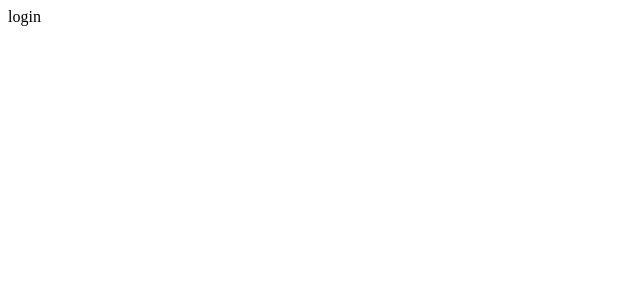
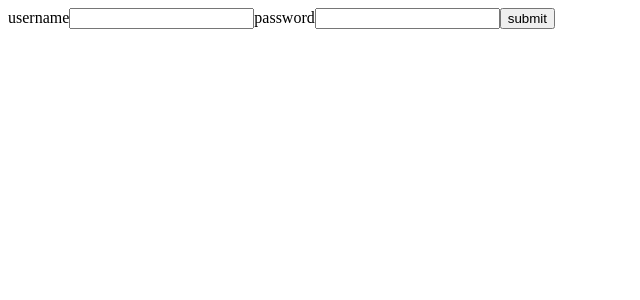
Before and after one commit to jairenriquezalva/Reserb_client, a React (Create React App) app: page / in a window 1280 px wide. Shown: the top 300 px of the page, without its empty margins (0-640 px from the left). Built offline with nearby package versions, Linux system fonts and the light colour scheme.

Commit message:
Add login, Update routes

```diff
--- a/src/App.js
+++ b/src/App.js
@@ -5,15 +5,18 @@ import {
   Route,
 } from 'react-router-dom';
 
+import routes from 'routes'
 import Home from 'Home';
 import Login from 'Login';
+import Signup from 'Signup';
 
 function App() {
   return (
     <Router>
       <Switch>
-        <Route path="/home"><Home/></Route>
-        <Route path="/"><Login/></Route>
+        <Route path={routes.home}><Home/></Route>
+        <Route path={routes.signup}><Signup/></Route>
+        <Route path={routes.login}><Login/></Route>
       </Switch>
     </Router>
   );
--- a/src/Login.js
+++ b/src/Login.js
@@ -1,7 +1,31 @@
 import React from 'react'
+import {useEffect} from 'react'
+
+import routes from 'routes'
 
 const Login = () => {
-    return <div>login</div>
+
+    const submit = (e)=>{
+        e.preventDefault();
+    }
+
+    useEffect(()=>{
+        let token = sessionStorage.getItem('jwt');
+        if(!token)
+            ;
+        else
+            window.location.href = routes.home
+    })
+
+    return (
+    <form onSubmit={submit}>
+        <label>username</label>
+        <input type="text"/>
+        <label>password</label>
+        <input type="password"/>
+        <input type="submit" value="submit"/>
+    </form>
+    )
 }
 
 export default Login
--- /dev/null
+++ b/src/Signup.js
@@ -0,0 +1,7 @@
+import React from 'react';
+
+const Signup = ()=>{
+    return <div>Signup</div>
+}
+
+export default Signup;
--- /dev/null
+++ b/src/routes.js
@@ -0,0 +1,7 @@
+const routes = {
+    login: '/',
+    home: '/Home',
+    signup: '/Signup'
+}
+
+export default routes;
```
